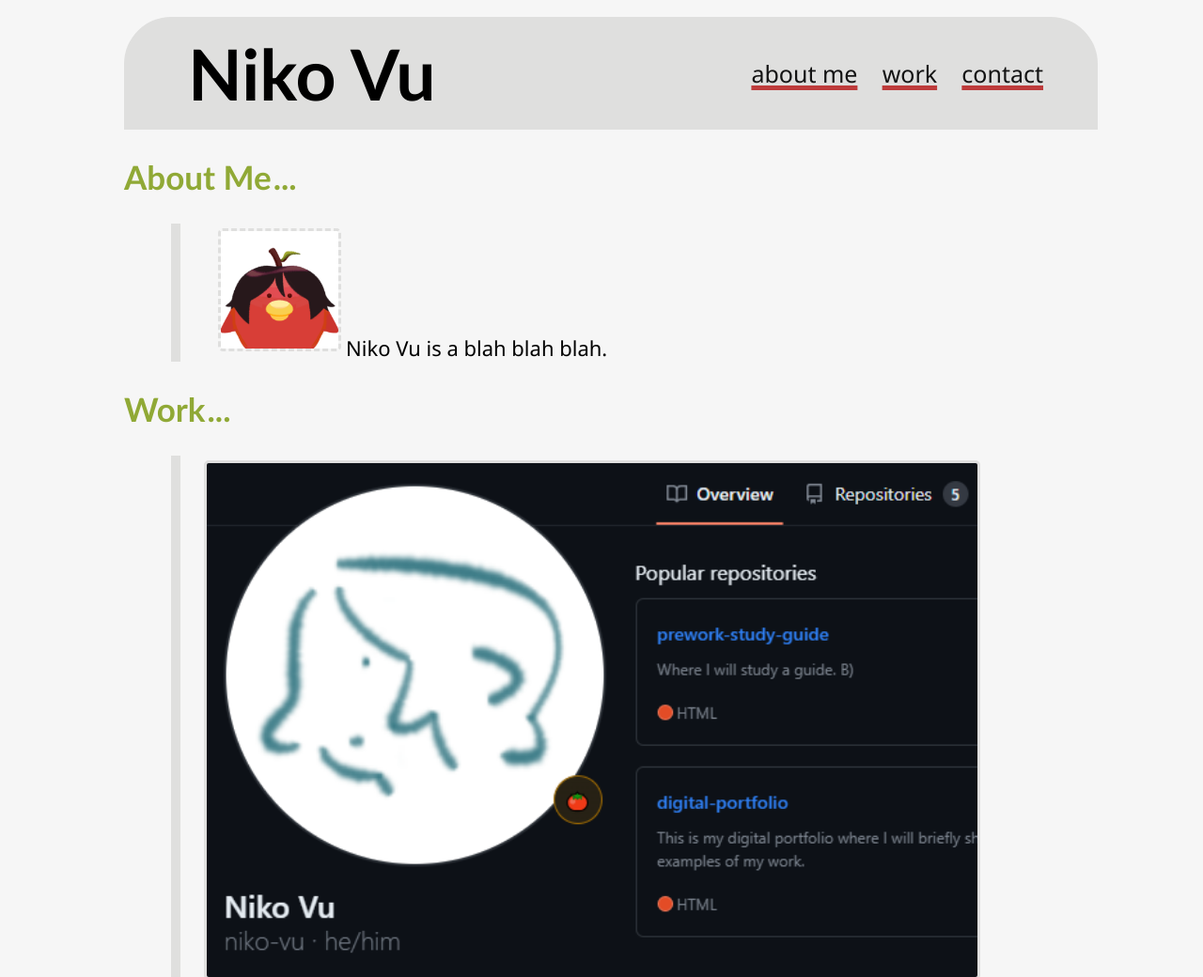
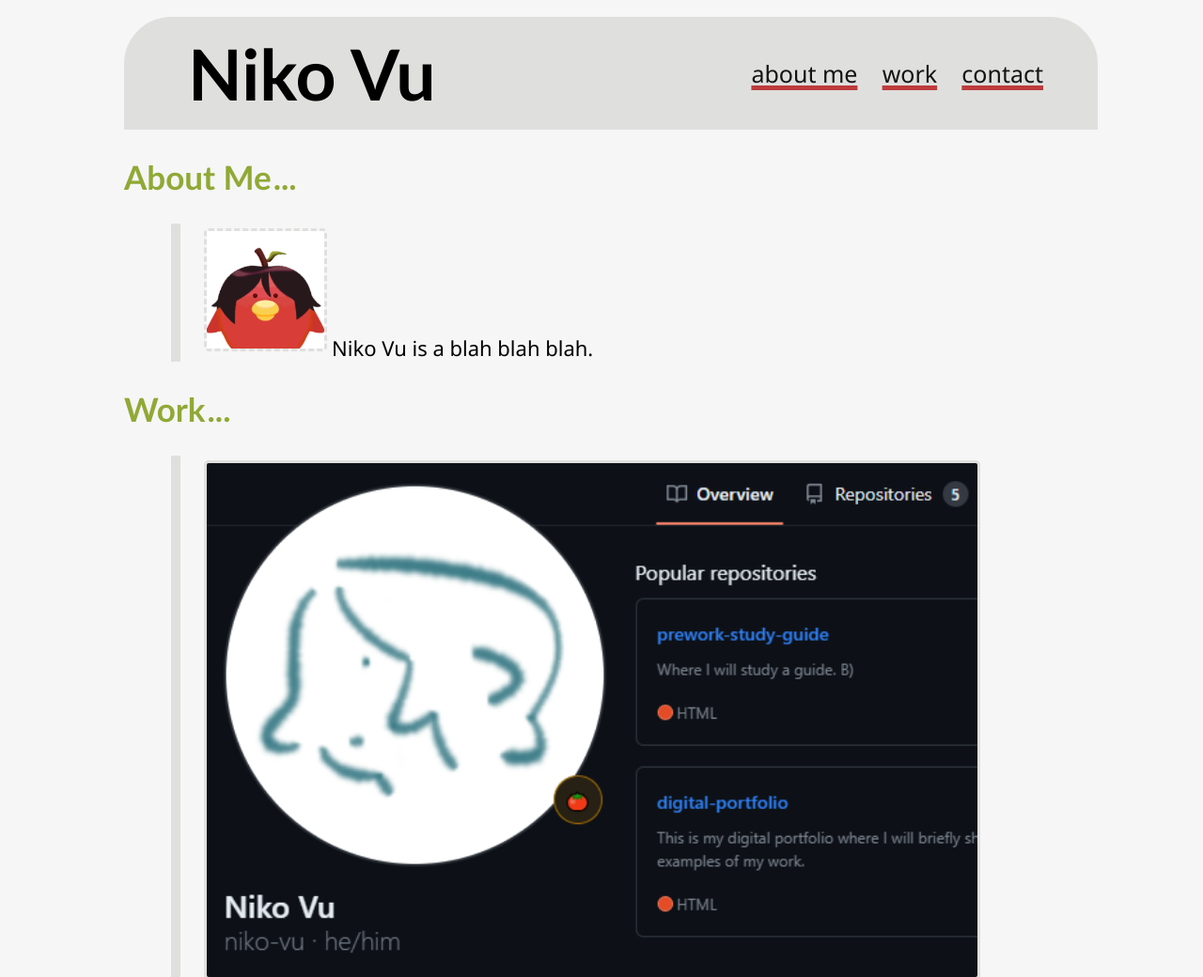
Before and after one commit to niko-vu/digital-portfolio, a plain HTML site: page index.html in a window 1280 px wide. Shown: the top 1040 px of the page at 94% size. Drawn offline with Linux system fonts and the light colour scheme.

Commit message:
css finale

```diff
--- a/assets/style.css
+++ b/assets/style.css
@@ -84,11 +84,9 @@ section p {
     width: 125px;
     height: auto;
     margin: 5px;
-    margin-left: 20px;
 }
 
 .about-me p {
-    position: relative;
     margin-top: 0px;
 }
 
```
